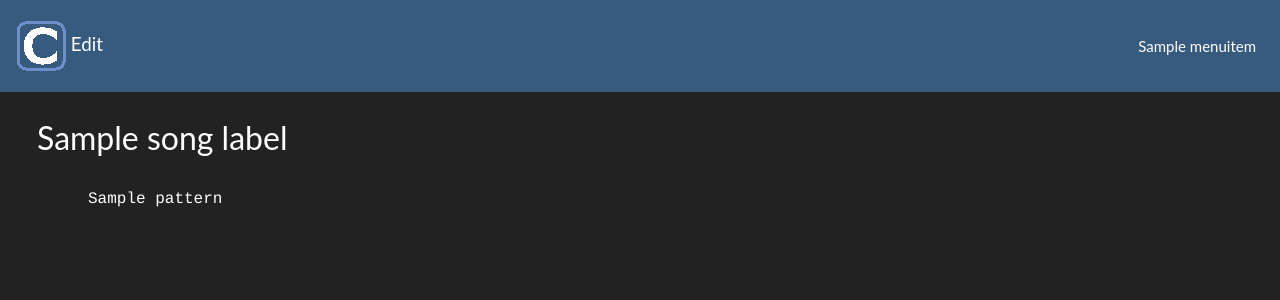
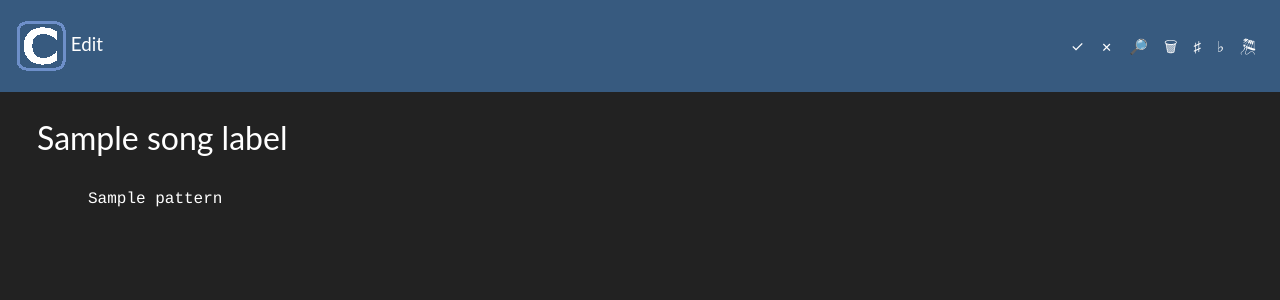
Before and after one commit to pasbi/canweb, a Django app: template canweb/view/templates/view/song_edit.html in a window 1280 px wide. Shown: the top 300 px of the page. Run offline with Django 3.2, Linux system fonts and the light colour scheme; the template is opened without the code that fills it: most values are stand-ins (such as "Sample title", 1, 10 or a date in 2020); some libraries are stand-ins or nearby versions.

Commit message:
moved navbar item definition from view into js

```diff
--- a/canweb/view/static/view/js/song_edit.js
+++ b/canweb/view/static/view/js/song_edit.js
@@ -1,4 +1,16 @@
 $('document').ready(function() {
+
+  items = [];
+  items.push("<li class='nav-item'><a class='nav-link' id='mi-submit'>✓</a></li>");
+  items.push("<li class='nav-item'><a class='nav-link' id='mi-cancel'>✗</a></li>");
+  items.push("<li class='nav-item'><a class='nav-link' id='mi-searchpattern'>🔎</a></li>");
+  items.push("<li class='nav-item'><a class='nav-link' id='mi-remove'>🗑</a></li>");
+  items.push("<li class='nav-item'><a class='nav-link' id='mi-trup'>♯</a></li>");
+  items.push("<li class='nav-item'><a class='nav-link' id='mi-trdown'>♭</a></li>");
+  items.push("<li class='nav-item'><a class='nav-link' id='mi-updatemidi'>🎘</a></li>");
+  $('#navbar-ul').html(items.join(''))
+  // $('#mi-updatemidi').addClass('dropdown-menu');
+
   function gotoView() {
     window.location = "/view/song/view/" + songId
   }
@@ -255,7 +267,7 @@ $('document').ready(function() {
   $('#mi-trdown').click(function() {
     transpose(11);
   });
-  $('#mi-updatemidi').click(function() {
-    alert("Dialog to swt midi program. Not implemented yet.")
-  });
+
+
+
 });
--- a/canweb/view/static/view/js/song_list_view.js
+++ b/canweb/view/static/view/js/song_list_view.js
@@ -38,6 +38,11 @@ function editSong(songId) {
 }
 
 $('document').ready(function () {
+
+    items = []
+    items.push("<li class='nav-item'><a class='nav-link' id='mi-create'>Create</a></li>");
+    $('#navbar-ul').html(items.join(''))
+
     $.ajax({
       url: '/api/song/list.json',
       method: "GET",
--- a/canweb/view/static/view/js/song_view.js
+++ b/canweb/view/static/view/js/song_view.js
@@ -1,4 +1,10 @@
 $('document').ready(function() {
+
+  items = []
+  items.push("<li class='nav-item'><a class='nav-link' id='mi-edit'>Edit</a></li>");
+  items.push("<li class='nav-item'><a class='nav-link' id='mi-updatemidi'>🎘</a></li>");
+  $('#navbar-ul').html(items.join(''))
+
   $('#mi-edit').click(function() {
     window.location = '/view/song/edit/' + songId + "/";
   });
--- a/canweb/view/templates/view/navbar.html
+++ b/canweb/view/templates/view/navbar.html
@@ -4,14 +4,7 @@
         <span class="navbar-toggler-icon"></span>
     </button>
     <div class="navbar-collapse collapse w-100 order-3 dual-collapse2" id="mainMenu">
-        <ul class="navbar-nav ml-auto">
-            {% for menuitem in menuitems %}
-                <li class="nav-item">
-                    <a class="nav-link" id="{{ menuitem.id }}">
-                        {{ menuitem.label }}
-                    </a>
-                </li>
-            {% endfor %}
+        <ul id='navbar-ul' class="navbar-nav ml-auto" >
         </ul>
     </div>
     <a class="navbar-brand" href="/view/song/list/">
```
Also changed, not shown: canweb/view/views.py (+1 -17 lines).
